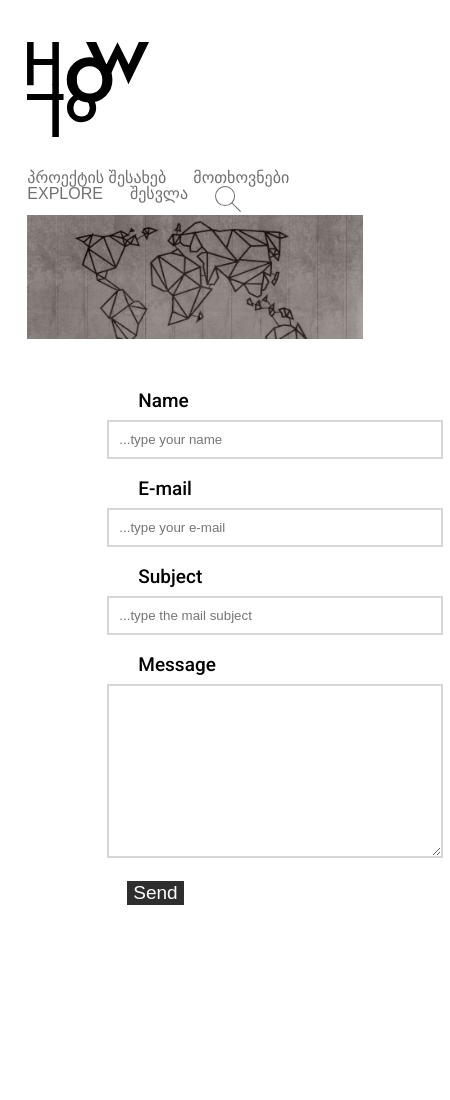
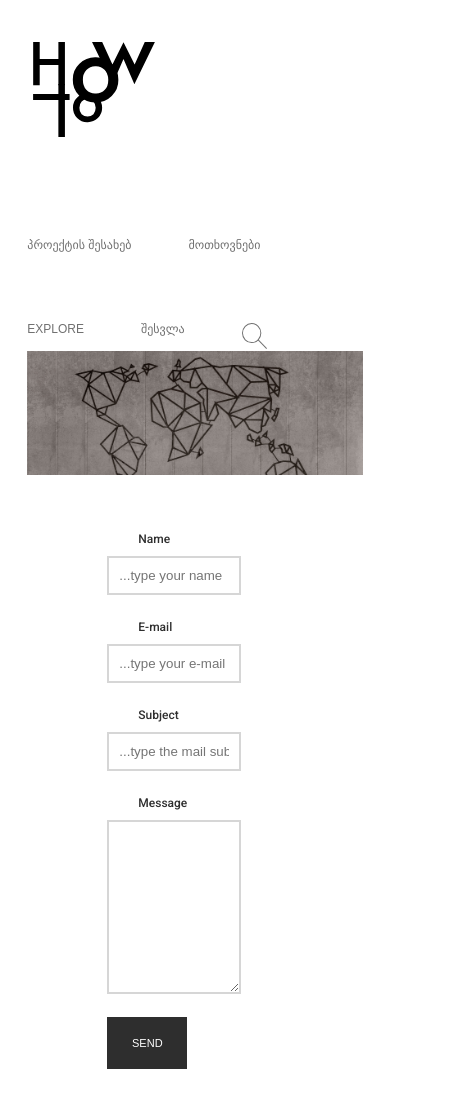
Before and after one commit to ninonats/Task-10, a plain HTML site: page index.html in a window 390 px wide. Shown: the top 1100 px of the page, 450 px wide, since content can reach past the window. Drawn offline with Linux system fonts and the light colour scheme.

Commit message:
task-10 finished

```diff
--- a/css/style.css
+++ b/css/style.css
@@ -1,3 +1,4 @@
+
 html,body{
 	height: 100%;
 	width: 100%;
@@ -8,19 +9,37 @@ html,body{
 }
 /*HEADER------------------*/
 .shavilogo{
+	float: left;
 	max-height: 95px;
 	margin-top: 30px;
 	margin-bottom: 30px;
 	display: inline-block;
 
 }
+.headernavigation{
+	/*display: flex;
+    flex-wrap: wrap;*/
+}
+.list{
+	display: inline-block;
+	margin-top: 72px;
+	flex-wrap: wrap;
+}
+.navbar{
+	float: right;
+}
+.clear{
+	clear: both;
+}
+
 li{
 	float: left;
-	margin-right: 27px;
+	margin-right: 57px;
 	display: inline-block;
 	color: #707070;
 	font-size: 20px #707070;
 	font-family: "ArchyEDT-Thin", sans-serif;
+	flex-wrap: wrap;
 
 }
 a{
@@ -47,9 +66,11 @@ a{
 	margin-bottom: 15px;
 	margin-top: 10px;
 	border:2px solid #00000029;
-	box-shadow: 0px 0px blur 6px #00000029;
+	-webkit-box-shadow: 0px 0px blur 6px #00000029;
+	        box-shadow: 0px 0px blur 6px #00000029;
 	opacity: 70%
 	padding 10px;
+	flex-wrap: wrap;
 }
 
 .form-group{
@@ -64,33 +85,43 @@ a{
 }
 #label{
 	margin-left:31px;
-	/*height: 31px;*/
 	opacity:1;
-	color: #2E2E2E
+	color: #2E2E2E;
 	font-family: 'Roboto', sans-serif;
-	font-size:19px;
-
+	font-size:23px;
 
 }
 .send{
 	background-color: #2E2E2E;
 	color: white;
-	margin-left: 20px;
+	margin:0 auto;
 	max-height: 52px;
 	max-width: 151px;
 	opacity: 1;
 	border:none;
-	font-size:19px;
+	font-size:21px;
+	padding: 20px;
+	display: inline-block;
+	flex-wrap: wrap;
+
 }
+
 /*FOOTER-----------------------------------*/
 .footer-wrapper {
 	margin-top: 642px;
+    display: -webkit-box;
+    display: -ms-flexbox;
     display: flex;
+    -webkit-box-pack: justify;
+    -ms-flex-pack: justify;
     justify-content: space-between;
+    -webkit-box-align: center;
+    -ms-flex-align: center;
     align-items: center;
     color: #FFFFFF;
     background-color: #2E2E2E;
     padding: 40px;
+    flex-wrap: wrap;
 }
 .footer-wrapper h4 {
 	font-family: 'ArchyEDT';
@@ -104,10 +135,108 @@ a{
 }
 .social-box{
 	width: 122px;
+	display: -webkit-box;
+	display: -ms-flexbox;
 	display: flex;
-	justify-content: space-between;
+	-webkit-box-pack: justify;
+    -ms-flex-pack: justify;
+    justify-content: space-between;
+    flex-wrap: wrap;
 }
 
 .social{
 	height: 44px;
+	flex-wrap: wrap;
 }
+/*RESPONSIVE*/
+@media (max-width: 1024px){
+	#label {
+		font-size:19px;
+	}
+	.form-wraper{
+		width: 80%;
+	}
+	.shavilogo{
+		width: 80%;
+	}
+	.tetrilogo{
+		width: 80%;
+	}
+	li {
+		font-size: 19px;
+	}
+}
+
+@media only screen and (max-width: 792px) {
+	#label {
+		font-size:15px;
+	}
+	.form-wraper{
+		width: 60%;
+	}
+	.shavilogo {
+		width: 50%;
+	}
+	.tetrilogo{
+		width: 50%;
+	}
+	li {
+		font-size: 15px;
+	}
+	.send{
+		width: 89px;
+	}
+	p{
+		font-size: 13px;
+	}
+}
+@media only screen and (max-width: 480px){
+	#label {
+		font-size:12px;
+	}
+	.form-wraper{
+		width: 40%;
+	}
+	.shavilogo{
+		width: 40%;
+	}
+	.tetrilogo{
+		width: 40%;
+	}
+	li {
+		font-size: 12px;
+	}
+	.send{
+		width: 80px;
+	}
+	p{
+		font-size: 11px;
+	}
+}
+@media only screen and (max-width: 320px){
+	#label {
+		font-size:10px;
+	}
+	.form-wraper{
+		width: 10%;
+	}
+	.shavilogo{
+		width: 10%;
+	}
+	.tetrilogo{
+		width: 10%;
+	}
+	li {
+		font-size: 10px;
+	}
+	.send{
+		width: 10px;
+	}
+	.send{
+		width: 80px;
+	}
+	p{
+		font-size: 11px;
+	}
+
+}
--- a/index.html
+++ b/index.html
@@ -16,19 +16,22 @@
 <body>
 	<div class="main-container">
 		<header>
-			<div class="navigation">
+			<div class="headernavigation">
 			     <div class="howlogoshavi">
 			     	<a href="index.html"> <img class="shavilogo" src="pics/logoshavi.svg" alt="how-to-know"></a>
 			     </div>
-
-			     <ul>
-			     	   <li> <a href="#">პროექტის შესახებ</a> </li>
-			     	   <li> <a href="#">მოთხოვნები</a> </li>
-			     	   <li> <a href="#">EXPLORE</a> </li>
-			     	   <li> <a href="#">შესვლა</a> </li>
-			     	   <li> <a href="#"> <img src="pics/search.svg"></a>  </li>
-
-			     </ul>
+			     <div class="navbar">
+			        <nav>
+			            <ul>
+			     	        <li class="list"> <a href="#">პროექტის შესახებ</a> </li>
+			     	        <li class="list"> <a href="#">მოთხოვნები</a> </li>
+			        	    <li class="list"> <a href="#">EXPLORE</a> </li>
+			        	    <li class="list"> <a href="#">შესვლა</a> </li>
+			        	    <li class="list"> <a href="#"> <img src="pics/search.svg"></a>  </li>
+			            </ul>
+			        </nav>
+			        <div class="clear"></div>
+			      </div>
 			</div>
 		</header>
    <!-- FORM --------------------------------------------------->
@@ -60,14 +63,14 @@
 
     		<div>
              <a href="#"></a>
-    		 <button class="send" type="submit">  Send  </button>
+    		 <button class="send" type="submit"><p> SEND</p> </button>
     		</div>
 
 
 	    </form>
 	    <footer>
 	    	<div class="footer-wrapper">
-				<img src="pics/logotetri.svg" alt="logo" />
+				<img  class="tetrilogo" src="pics/logotetri.svg" alt="logo" />
 				<div class="contact">
 					<h4>კონტაქტი</h4>
 					<p>+995 0322 38 08 02</p>
```
